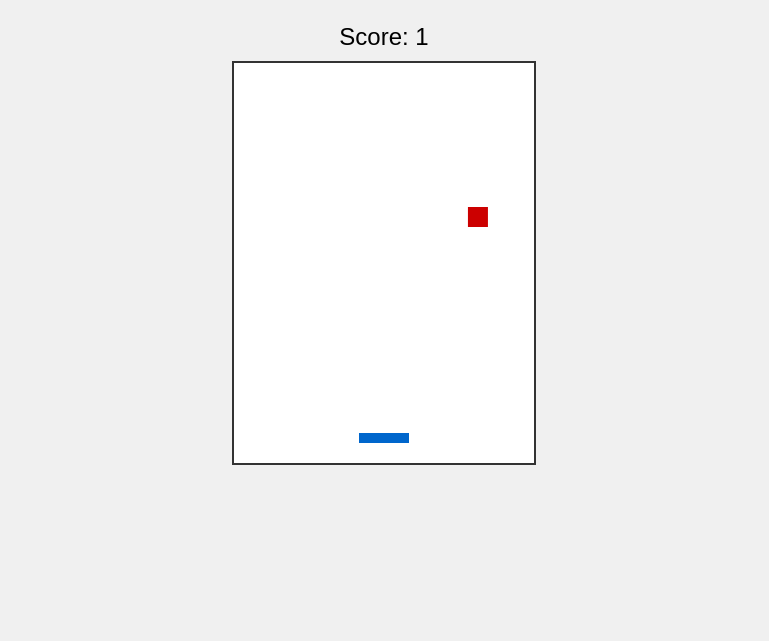
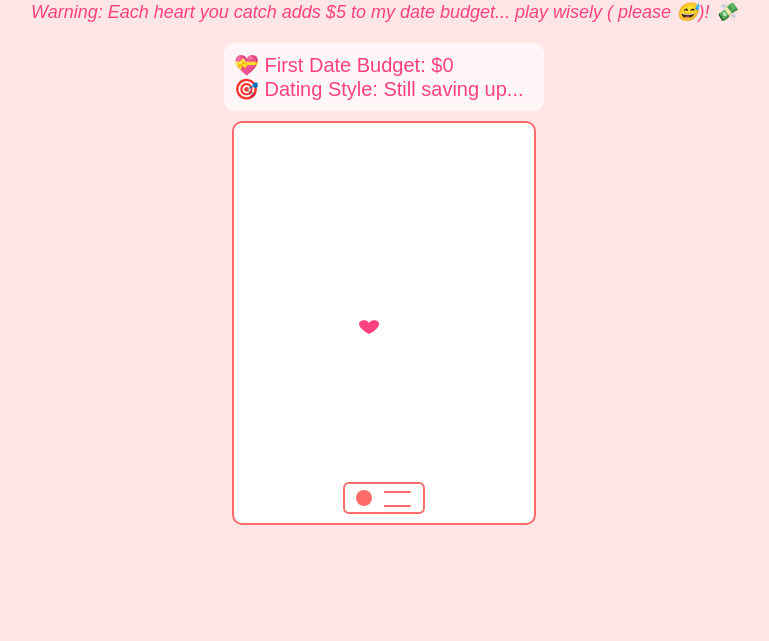
Before and after one commit to icarus2e/welcome, a plain HTML site: page index.html in a window 1280 px wide. Shown: the part 159-800 px from the top of the page, without its empty margins (256-1025 px from the left). Drawn offline with Linux system fonts and the light colour scheme.

Commit message:
Update index.html

```diff
--- a/index.html
+++ b/index.html
@@ -1,7 +1,7 @@
 <!DOCTYPE html>
 <html>
 <head>
-    <title>Catch the Square!</title>
+    <title>Dating Ice Breaker!</title>
     <style>
         body {
             margin: 0;
@@ -9,25 +9,66 @@
             justify-content: center;
             align-items: center;
             min-height: 100vh;
-            background-color: #f0f0f0;
-            font-family: Arial, sans-serif;
+            background-color: #ffe6e6;
+            font-family: 'Arial', sans-serif;
         }
         #gameContainer {
             text-align: center;
         }
         #gameCanvas {
-            border: 2px solid #333;
+            border: 2px solid #ff6b6b;
             background-color: white;
+            border-radius: 10px;
         }
-        #score {
-            font-size: 24px;
+        .score-container {
+            font-size: 20px;
             margin: 10px 0;
+            color: #ff4081;
+            text-align: left;
+            padding: 10px;
+            background: rgba(255, 255, 255, 0.7);
+            border-radius: 10px;
+            max-width: 300px;
+            margin: 10px auto;
+        }
+        #message {
+            font-size: 18px;
+            margin: 10px 0;
+            min-height: 25px;
+            color: #ff4081;
+        }
+        .title {
+            font-size: 32px;
+            color: #ff4081;
+            margin-bottom: 10px;
+            font-weight: bold;
+        }
+        .subtitle {
+            color: #ff4081;
+            font-size: 18px;
+            margin-bottom: 20px;
+            font-style: italic;
+        }
+        .prompt {
+            font-size: 16px;
+            color: #666;
+            margin-top: 10px;
+            background: white;
+            padding: 8px;
+            border-radius: 5px;
+            display: none;
         }
     </style>
 </head>
 <body>
     <div id="gameContainer">
-        <div id="score">Score: <span id="scoreValue">0</span></div>
+        <div class="title">❤️ First Date Budget Simulator ❤️</div>
+        <div class="subtitle">Warning: Each heart you catch adds $5 to my date budget... play wisely ( please 😅)! 💸</div>
+        <div class="score-container">
+            <div>💝 First Date Budget: $<span id="scoreValue">0</span></div>
+            <div>🎯 Dating Style: <span id="dateStyle">Still saving up...</span></div>
+            <div class="prompt" id="promptText"></div>
+        </div>
         <canvas id="gameCanvas" width="300" height="400"></canvas>
     </div>
 
@@ -35,67 +76,130 @@
         const canvas = document.getElementById('gameCanvas');
         const ctx = canvas.getContext('2d');
         const scoreElement = document.getElementById('scoreValue');
+        const dateStyleElement = document.getElementById('dateStyle');
+        const promptElement = document.getElementById('promptText');
+
+        const dateStyles = [
+            { score: 0, style: "Instant Ramen Romanticism 🍜", prompt: "Pro tip: Say 'I make a mean cup of noodles!' 😋" },
+            { score: 5, style: "Dollar Menu Casanova 🍔", prompt: "Smooth line: 'I'll let you supersize our meal!' 🍟" },
+            { score: 10, style: "Pizza & Chill Expert 🍕", prompt: "Ask: 'Pineapple on pizza? This could make or break us!' 🤔" },
+            { score: 15, style: "Fancy Restaurant Faker 🍷", prompt: "Pro move: 'I totally know how to pronounce these menu items!' 😅" },
+            { score: 20, style: "Trust Fund Baby Dreams 💎", prompt: "Classic line: 'My yacht is getting detailed, mind if we take the helicopter?' 🚁" }
+        ];
+
+        const messages = [
+            "Great catch! 💕",
+            "Budget upgraded! 💰",
+            "Looking fancy! ✨",
+            "Level up! 🎉",
+            "Getting expensive! 💎",
+            "Impressive! 🌟"
+        ];
 
         const player = {
             x: canvas.width / 2,
-            y: canvas.height - 30,
-            width: 50,
-            height: 10,
-            color: '#0066cc',
+            y: canvas.height - 40,
+            width: 80,
+            height: 30,
+            color: '#ff6b6b',
             speed: 5
         };
 
-        const target = {
+        const heart = {
             x: Math.random() * (canvas.width - 20),
             y: 0,
-            width: 20,
-            height: 20,
-            color: '#cc0000',
-            speed: 3
+            size: 20,
+            color: '#ff4081',
+            speed: 2
         };
 
         let score = 0;
         let gameLoop;
-        let touchX = null;
+
+        function updateDateStyle() {
+            const currentLevel = dateStyles.slice().reverse().find(style => score >= style.score);
+            if (currentLevel) {
+                dateStyleElement.textContent = currentLevel.style;
+                promptElement.textContent = currentLevel.prompt;
+                promptElement.style.display = 'block';
+            }
+        }
+
+        function drawHeart(x, y, size) {
+            ctx.save();
+            ctx.beginPath();
+            ctx.moveTo(x, y + size / 4);
+            ctx.bezierCurveTo(
+                x, y,
+                x - size / 2, y,
+                x - size / 2, y + size / 4
+            );
+            ctx.bezierCurveTo(
+                x - size / 2, y + size / 2,
+                x, y + size * 3/4,
+                x, y + size * 3/4
+            );
+            ctx.bezierCurveTo(
+                x, y + size * 3/4,
+                x + size / 2, y + size / 2,
+                x + size / 2, y + size / 4
+            );
+            ctx.bezierCurveTo(
+                x + size / 2, y,
+                x, y,
+                x, y + size / 4
+            );
+            ctx.fillStyle = heart.color;
+            ctx.fill();
+            ctx.restore();
+        }
 
         function drawPlayer() {
+            ctx.fillStyle = '#ffffff';
+            ctx.strokeStyle = player.color;
+            ctx.lineWidth = 2;
+            ctx.beginPath();
+            ctx.roundRect(player.x - player.width/2, player.y, player.width, player.height, 5);
+            ctx.fill();
+            ctx.stroke();
+
+            ctx.beginPath();
+            ctx.arc(player.x - player.width/4, player.y + player.height/2, 8, 0, Math.PI * 2);
             ctx.fillStyle = player.color;
-            ctx.fillRect(player.x - player.width/2, player.y, player.width, player.height);
-        }
+            ctx.fill();
 
-        function drawTarget() {
-            ctx.fillStyle = target.color;
-            ctx.fillRect(target.x, target.y, target.width, target.height);
+            ctx.fillStyle = player.color;
+            ctx.fillRect(player.x, player.y + 8, player.width/3, 2);
+            ctx.fillRect(player.x, player.y + player.height - 8, player.width/3, 2);
         }
 
         function updateGame() {
-            // Clear canvas
             ctx.clearRect(0, 0, canvas.width, canvas.height);
 
-            // Move target
-            target.y += target.speed;
+            heart.y += heart.speed;
+            if (score > 10) heart.speed = 3;
+            if (score > 20) heart.speed = 4;
 
-            // Check for collision
-            if (target.y + target.height > player.y &&
-                target.x + target.width > player.x - player.width/2 &&
-                target.x < player.x + player.width/2) {
+            if (heart.y + heart.size > player.y &&
+                heart.x > player.x - player.width/2 &&
+                heart.x < player.x + player.width/2) {
                 score += 1;
-                scoreElement.textContent = score;
-                resetTarget();
+                scoreElement.textContent = (score * 5).toString();
+                updateDateStyle();
+                resetHeart();
             }
 
-            // Check if target is missed
-            if (target.y > canvas.height) {
-                resetTarget();
+            if (heart.y > canvas.height) {
+                resetHeart();
             }
 
             drawPlayer();
-            drawTarget();
+            drawHeart(heart.x, heart.y, heart.size);
         }
 
-        function resetTarget() {
-            target.x = Math.random() * (canvas.width - target.width);
-            target.y = 0;
+        function resetHeart() {
+            heart.x = Math.random() * (canvas.width - heart.size);
+            heart.y = 0;
         }
 
         function handleInput(e) {
@@ -106,14 +210,10 @@
             player.x = Math.max(player.width/2, Math.min(canvas.width - player.width/2, x));
         }
 
-        // Mouse controls
         canvas.addEventListener('mousemove', handleInput);
-
-        // Touch controls
         canvas.addEventListener('touchmove', handleInput);
         canvas.addEventListener('touchstart', handleInput);
 
-        // Start game
         gameLoop = setInterval(updateGame, 1000/60);
     </script>
 </body>
```
